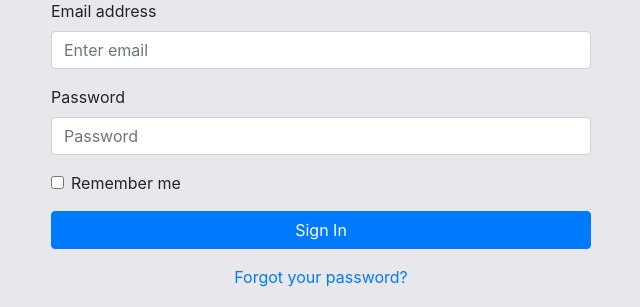
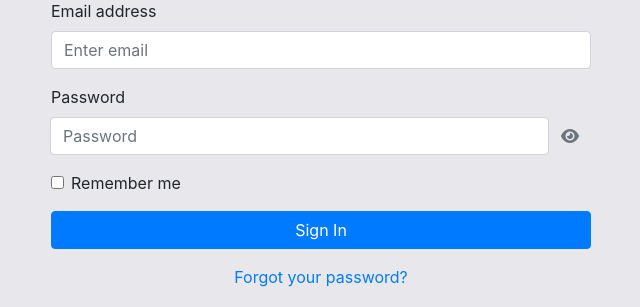
Before and after one commit to M2hmoud2del/Courses-Site, a PHP site: page /login_register.php in a window 1280 px wide. Shown: the part 185-492 px from the top of the page, without its empty margins (319-959 px from the left). Run offline with PHP 8.4, Linux system fonts and the light colour scheme.

Commit message:
show pass

```diff
--- a/login_register.php
+++ b/login_register.php
@@ -36,7 +36,13 @@ session_start(); // Start session to access session variables
                             </div>
                             <div class="form-group">
                                 <label for="login-password">Password</label>
+                                <div class="input-group-append">
                                 <input type="password" class="form-control" name="password" id="login-password" placeholder="Password" required>
+
+                                    <button class="btn btn-outline-secondary" type="button" id="toggleCurrentPassword" style="border:none;">
+                                    <i class="fa fa-eye"></i>
+                                    </button>
+                                </div>
                             </div>
                             <div class="form-check">
                                 <input type="checkbox" class="form-check-input" id="rememberMe">
@@ -82,7 +88,12 @@ session_start(); // Start session to access session variables
         </div>
         <div class="form-group">
             <label for="register_password">Password</label>
-            <input type="password" class="form-control" name="password" id="register_password" placeholder="Password" required>
+            <div class="input-group-append">
+                <input type="password" class="form-control" name="password" id="register_password" placeholder="Password" required>
+                <button class="btn btn-outline-secondary" type="button" id="toggleCurrentPassword" style="border:none;">
+                  <i class="fa fa-eye"></i>
+                </button>
+            </div>
             <div id="checks" style="display:none;">
                 <div id="CheckCapital">
                     <i class="fa-solid fa-circle-xmark icons" style="color:red; margin-left:20px; font-size:small;"></i>
@@ -104,7 +115,12 @@ session_start(); // Start session to access session variables
         </div>
         <div class="form-group">
             <label for="register_confirm_password">Confirm Password</label>
-            <input type="password" class="form-control" name="confirm_password" id="register_confirm_password" placeholder="Confirm Password" required>
+            <div class="input-group-append">
+                <input type="password" class="form-control" name="confirm_password" id="register_confirm_password" placeholder="Confirm Password" required>
+                <button class="btn btn-outline-secondary" type="button" id="toggleCurrentPassword" style="border:none;">
+                  <i class="fa fa-eye"></i>
+                </button>
+            </div>
             <small id="CheckMatching" style="display:none; margin:10px; margin-bottom: 0px; color:red;">
                 <i class="fa-solid fa-circle-xmark" style="color:red; margin-left:10px; margin-right: 10px; font-size:small;"></i>Passwords Not Matching
             </small>
```
